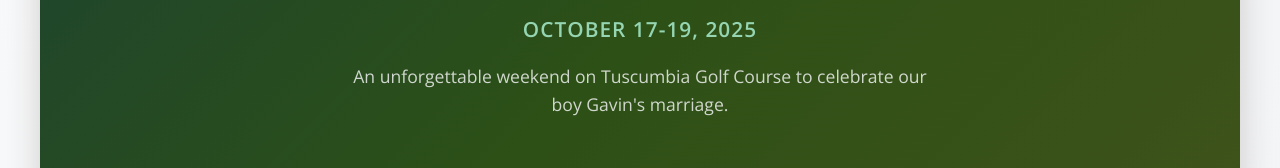
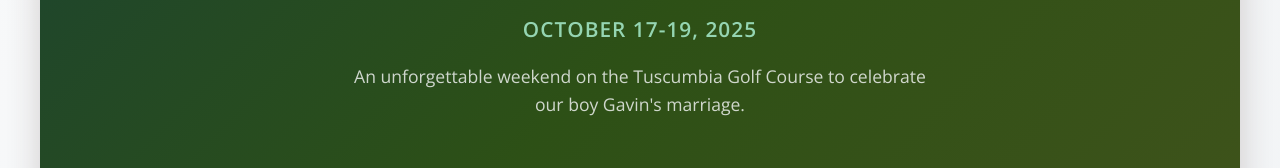
Before and after one commit to atmoore/gavin-bachelor-party, a plain HTML site: page index.html in a window 1280 px wide. Shown: the part 237-405 px from the top of the page. Drawn offline with nearby package versions, Linux system fonts and the light colour scheme.

Commit message:
Add files via upload

```diff
--- a/index.html
+++ b/index.html
@@ -16,7 +16,7 @@
                 <h1>Gavin's Bachelor Party</h1>
                 <h2>Green Lake, Wisconsin</h2>
                 <p class="dates">October 17-19, 2025</p>
-                <div class="hero-subtitle">An unforgettable weekend on Tuscumbia Golf Course to celebrate our boy Gavin's marriage.</div>
+                <div class="hero-subtitle">An unforgettable weekend on the Tuscumbia Golf Course to celebrate our boy Gavin's marriage.</div>
                 <a href="#rsvp-form" class="hero-cta">RSVP by September 1st</a>
             </div>
         </header>
```
